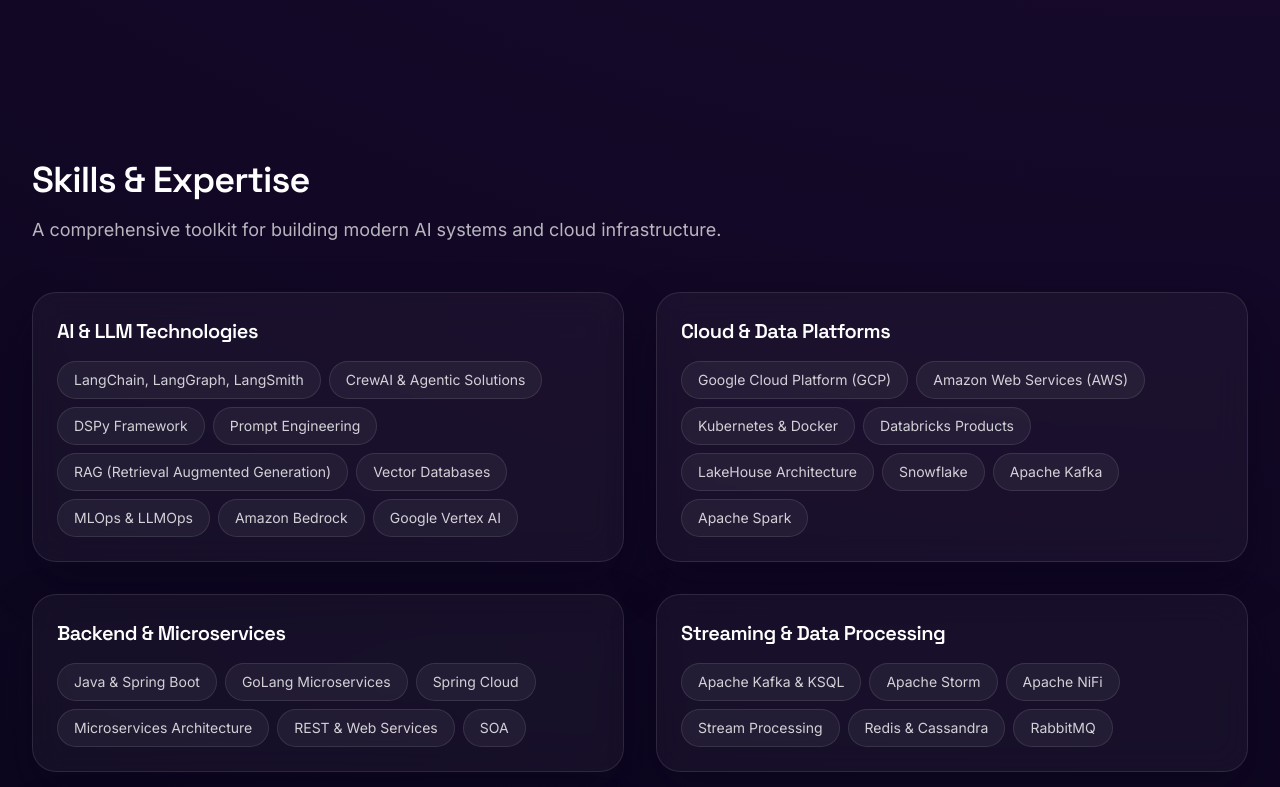
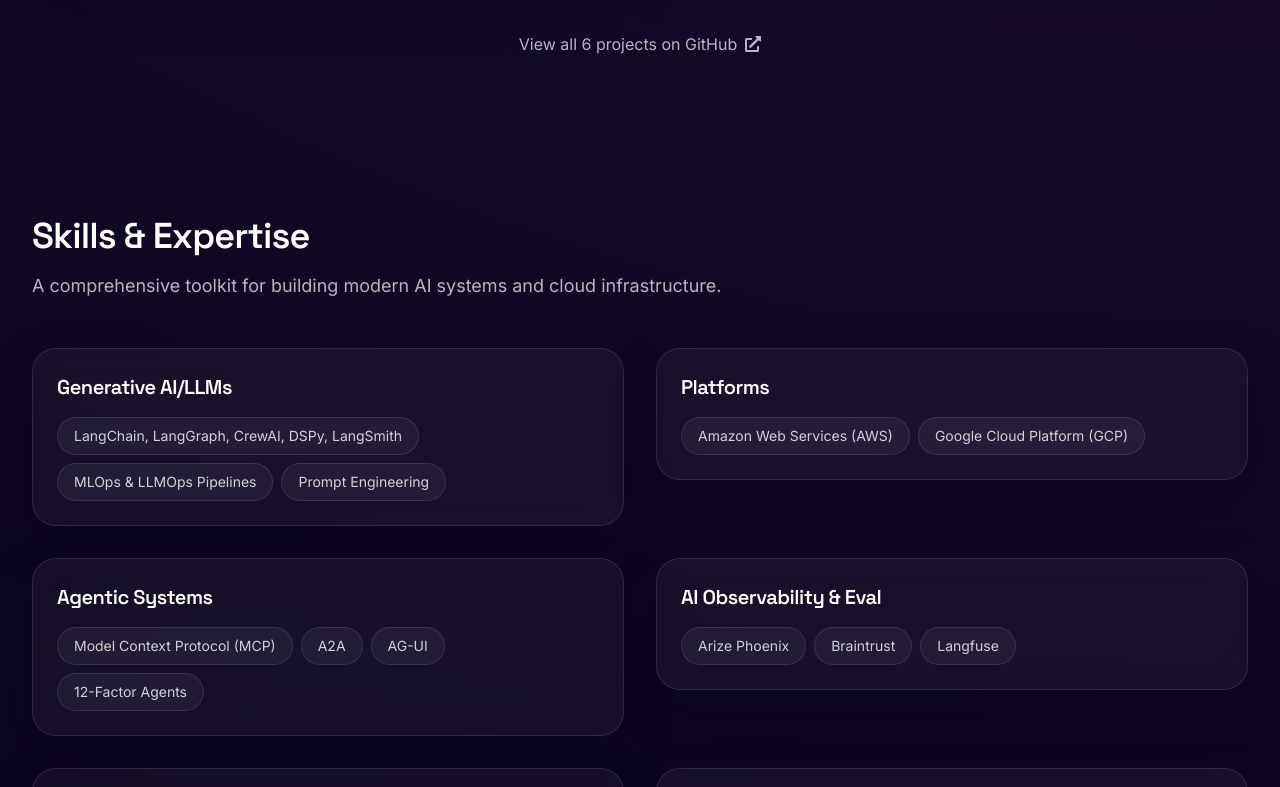
Before and after one commit to gillella/gillella.github.io, a Next.js app: page / in a window 1280 px wide. Shown: the part 2013-2800 px from the top of the page. Built offline with nearby package versions, Linux system fonts and the light colour scheme.

Commit message:
Update summary and skills data

```diff
--- a/src/components/sections/Hero.tsx
+++ b/src/components/sections/Hero.tsx
@@ -52,7 +52,7 @@
           <FadeIn delay={0.45}>
             <div className="flex flex-wrap gap-4 mb-10">
               <div className="inline-flex items-center gap-2 px-4 py-2 rounded-full bg-white/5 border border-white/10">
-                <span className="text-cyan text-sm font-semibold">27+ Years</span>
+                <span className="text-cyan text-sm font-semibold">25+ Years</span>
                 <span className="text-white/60 text-sm">in Tech Leadership</span>
               </div>
               <div className="inline-flex items-center gap-2 px-4 py-2 rounded-full bg-white/5 border border-white/10">
--- a/src/data/profile.ts
+++ b/src/data/profile.ts
@@ -1,9 +1,9 @@
 export const profile = {
   name: 'Arvinda Gillella',
   title: 'CEO & AI Practitioner',
-  tagline: 'Pioneering AI-native transformations with Large Language Models',
+  tagline: 'Pioneering AI-native transformations with Generative AI systems',
   location: 'Atlanta, Georgia, United States',
-  bio: 'CEO at Anguliyam AI, specializing in AI-native transformations, LLM applications, and agentic solutions. 27+ years of experience leading innovation at Equifax, Cardlytics, The Weather Channel, and Oracle. Passionate about cognitive automation and solving real-world challenges with AI.',
+  bio: 'Highly accomplished Technologist and AI Practitioner with over 25 years of progressive experience in digital transformation, cloud architecture, and application development across FinTech and Big Data. Focused on pioneering AI-native transformations and production-grade Generative AI/LLM agentic systems. Experienced leader who translates visionary ideas into scalable enterprise realities.',
   email: 'arvinda@anguliyam.com',
   linkedin: 'https://www.linkedin.com/in/arvinda-gillella/',
   github: 'https://github.com/gillella',
@@ -169,50 +169,17 @@
 ]
 
 export const skills = {
-  'AI & LLM Technologies': [
-    'LangChain, LangGraph, LangSmith',
-    'CrewAI & Agentic Solutions',
-    'DSPy Framework',
+  'Generative AI/LLMs': [
+    'LangChain, LangGraph, CrewAI, DSPy, LangSmith',
+    'MLOps & LLMOps Pipelines',
     'Prompt Engineering',
-    'RAG (Retrieval Augmented Generation)',
-    'Vector Databases',
-    'MLOps & LLMOps',
-    'Amazon Bedrock',
-    'Google Vertex AI',
   ],
-  'Cloud & Data Platforms': [
-    'Google Cloud Platform (GCP)',
-    'Amazon Web Services (AWS)',
-    'Kubernetes & Docker',
-    'Databricks Products',
-    'LakeHouse Architecture',
-    'Snowflake',
-    'Apache Kafka',
-    'Apache Spark',
-  ],
-  'Backend & Microservices': [
-    'Java & Spring Boot',
-    'GoLang Microservices',
-    'Spring Cloud',
-    'Microservices Architecture',
-    'REST & Web Services',
-    'SOA',
-  ],
-  'Streaming & Data Processing': [
-    'Apache Kafka & KSQL',
-    'Apache Storm',
-    'Apache NiFi',
-    'Stream Processing',
-    'Redis & Cassandra',
-    'RabbitMQ',
-  ],
-  'DevOps & Tools': [
-    'Git & Jenkins',
-    'Gradle & Maven',
-    'Tomcat & Weblogic',
-    'Docker & Kubernetes',
-    'CI/CD Pipelines',
-  ],
+  Platforms: ['Amazon Web Services (AWS)', 'Google Cloud Platform (GCP)'],
+  'Agentic Systems': ['Model Context Protocol (MCP)', 'A2A', 'AG-UI', '12-Factor Agents'],
+  'AI Observability & Eval': ['Arize Phoenix', 'Braintrust', 'Langfuse'],
+  'Vector Databases & RAG': ['ChromaDB', 'Qdrant', 'Retrieval Augmented Generation (RAG)'],
+  'Developer Tools': ['Cursor IDE', 'Warp Terminal'],
+  'Cloud & Infrastructure': ['Kubernetes', 'Docker', 'Jenkins', 'Git'],
 }
 
 export const projects = [
```
